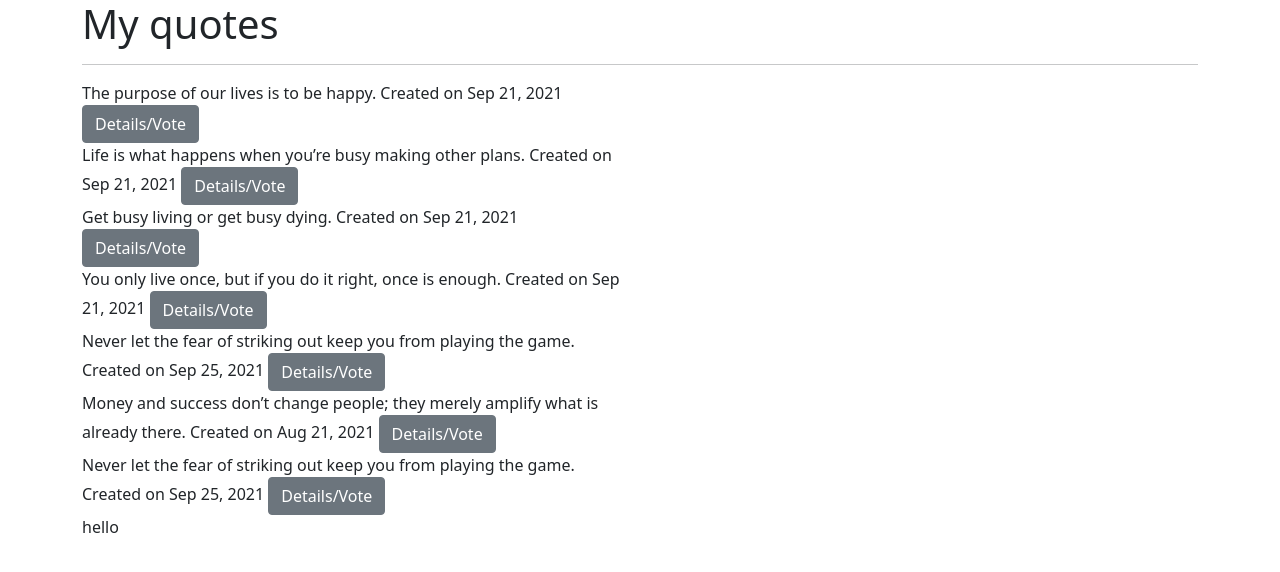
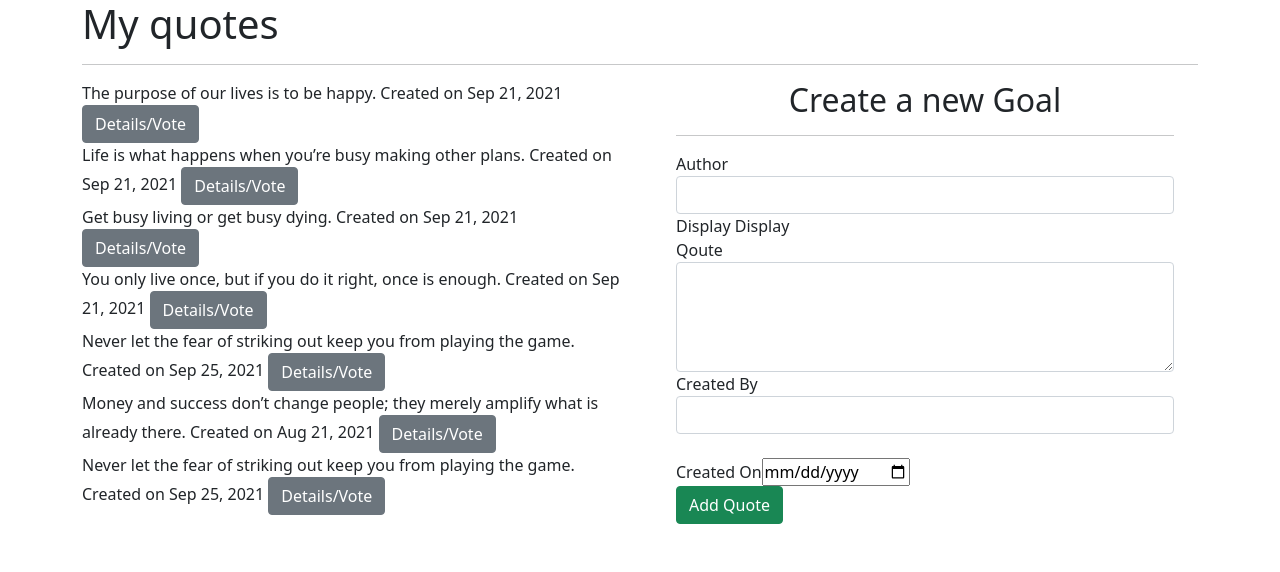
Before and after one commit to Tito-74/Quotes-App, an Angular app: page / in a window 1280 px wide. Shown: the top 572 px of the page. Built offline with nearby package versions, Linux system fonts and the light colour scheme.

Commit message:
adding submit function to the form

```diff
--- /dev/null
+++ b/src/app/quote-form/quote-form.component.html
@@ -0,0 +1,46 @@
+<div class="container-fluid">
+    <h2 class="text-center">Create a new Goal</h2>
+    <hr>
+    <form #goalForm='ngForm'(ngSubmit)='submitQuote()'>
+        <div class="form-group" >
+
+            <label for="name">Author</label>
+            <input type="text" required class="form-control" id="name"[(ngModel)]="newQuote.author" name="author" #name='ngModel'>
+            <div [hidden]="name.valid || name.pristine" class="alert alert-danger">
+                <p>Author is required</p>
+              </div>
+
+        </div>
+        Display {{newQuote.author}}
+        Display {{newQuote.quot}}
+
+        <div class="form-group">
+
+            <label for="quote">Qoute</label>
+            <textarea class="form-control" id="quote" rows="4" [(ngModel)]="newQuote.quot" name="quote" #quote="ngModel" required></textarea>
+            <div [hidden]="quote.valid || quote.pristine" class="alert alert-danger">
+                <p>Qoute is required</p>
+              </div>
+
+        </div>
+
+        <div class="form-group">
+
+            <label for="creator">Created By</label>
+            <input type="text" required class="form-control" id="creator"[(ngModel)]="newQuote.name" name="name" #creator='ngModel'>
+            <div [hidden]="creator.valid || creator.pristine" class="alert alert-danger">
+                <p>Your Name is required</p>
+              </div>
+
+        </div>
+        <br>
+        <div class="form-group">
+            <label for="completeDate">Created On</label>
+            <input type='date' id="completeDate" [(ngModel)]="newQuote.completeDate" name="completeDate" #completeDate="ngModel" required>
+            <div [hidden]="completeDate.valid || completeDate.pristine" class="alert alert-danger">
+                <p>Date is required</p>
+              </div>
+        </div>
+        <button type="submit" class="btn btn-success">Add Quote</button>
+    </form>
+  </div>
--- /dev/null
+++ b/src/app/quote-form/quote-form.component.ts
@@ -0,0 +1,22 @@
+import { Component, OnInit ,EventEmitter,Output} from '@angular/core';
+import { Quote } from '../quote';
+
+@Component({
+  selector: 'app-quote-form',
+  templateUrl: './quote-form.component.html',
+  styleUrls: ['./quote-form.component.css']
+})
+export class QuoteFormComponent implements OnInit {
+  newQuote = new Quote (0,"","","",new Date());
+  @Output() addQuote = new EventEmitter<Quote>();
+
+
+  submitQuote(){
+    this.addQuote.emit(this.newQuote);
+      }
+  constructor() { }
+
+  ngOnInit(): void {
+  }
+
+}
--- a/src/app/quote.ts
+++ b/src/app/quote.ts
@@ -1,6 +1,6 @@
 export class Quote {
     showAuthor: boolean;
-    constructor(public id:number,public quot: string,public author: string,public completeDate: Date){
+    constructor(public id:number,public quot: string,public author: string,public name: string, public completeDate: Date){
         this.showAuthor=false;
 
     }
--- a/src/app/quote/quote.component.html
+++ b/src/app/quote/quote.component.html
@@ -10,5 +10,8 @@
       </div>
     </div>
     </div>
-    <p *ngIf='quotes.length > 5'>hello</p>
+    <div class="col-md-6">
+        <app-quote-form (addQuote)="addNewQuote($event)"></app-quote-form>
+      </div>
+    <!-- <p *ngIf='quotes.length > 5'>hello</p> -->
   </div>
--- a/src/app/quote/quote.component.ts
+++ b/src/app/quote/quote.component.ts
@@ -9,13 +9,13 @@ import { Quote } from '../quote';
 })
 export class QuoteComponent implements OnInit {
   quotes : Quote[]=[
-    new Quote(1,'The purpose of our lives is to be happy.','Will Smith',new Date(2021,8,21)),
-    new Quote(2,'Life is what happens when you’re busy making other plans.','Will Tito',new Date(2021,8,21)),
-    new Quote(3,'Get busy living or get busy dying.','Will Smith',new Date(2021,8,21)),
-    new Quote(4,'You only live once, but if you do it right, once is enough.','Will Tito',new Date(2021,8,21)),
-    new Quote(5,'Never let the fear of striking out keep you from playing the game.','Will Smith',new Date(2021,8,25)),
-    new Quote(6,'Money and success don’t change people; they merely amplify what is already there.','Will Tito',new Date()),
-    new Quote(7,'Never let the fear of striking out keep you from playing the game.','John Smith',new Date(2021,8,25)),
+    new Quote(1,'The purpose of our lives is to be happy.','Will Smith','Tito Kip',new Date(2021,8,21)),
+    new Quote(2,'Life is what happens when you’re busy making other plans.','Will Tito','Tito Kip',new Date(2021,8,21)),
+    new Quote(3,'Get busy living or get busy dying.','Will Smith','Tito Kip',new Date(2021,8,21)),
+    new Quote(4,'You only live once, but if you do it right, once is enough.','Will Tito','Tito Kip',new Date(2021,8,21)),
+    new Quote(5,'Never let the fear of striking out keep you from playing the game.','Will Smith','Tito Kip',new Date(2021,8,25)),
+    new Quote(6,'Money and success don’t change people; they merely amplify what is already there.','Will Tito','Tito Kip',new Date()),
+    new Quote(7,'Never let the fear of striking out keep you from playing the game.','John Smith','Tito Kip',new Date(2021,8,25)),
   ];
 
   toggleDetails(index){
@@ -26,6 +26,12 @@ export class QuoteComponent implements OnInit {
       this.quotes.splice(index,1);
     }
   }
+  addNewQuote(quote){
+    let quoteLength = this.quotes.length;
+    quote.id = quoteLength+1;
+    quote.completeDate = new Date(quote.completeDate)
+    this.quotes.push(quote)
+  }
   constructor() { }
 
   ngOnInit(): void {
```
Also changed, not shown: src/app/app.module.ts (+6 -2 lines), src/app/quote-form/quote-form.component.css (added), 1 other file (tests, documents, lock files or other folders).
